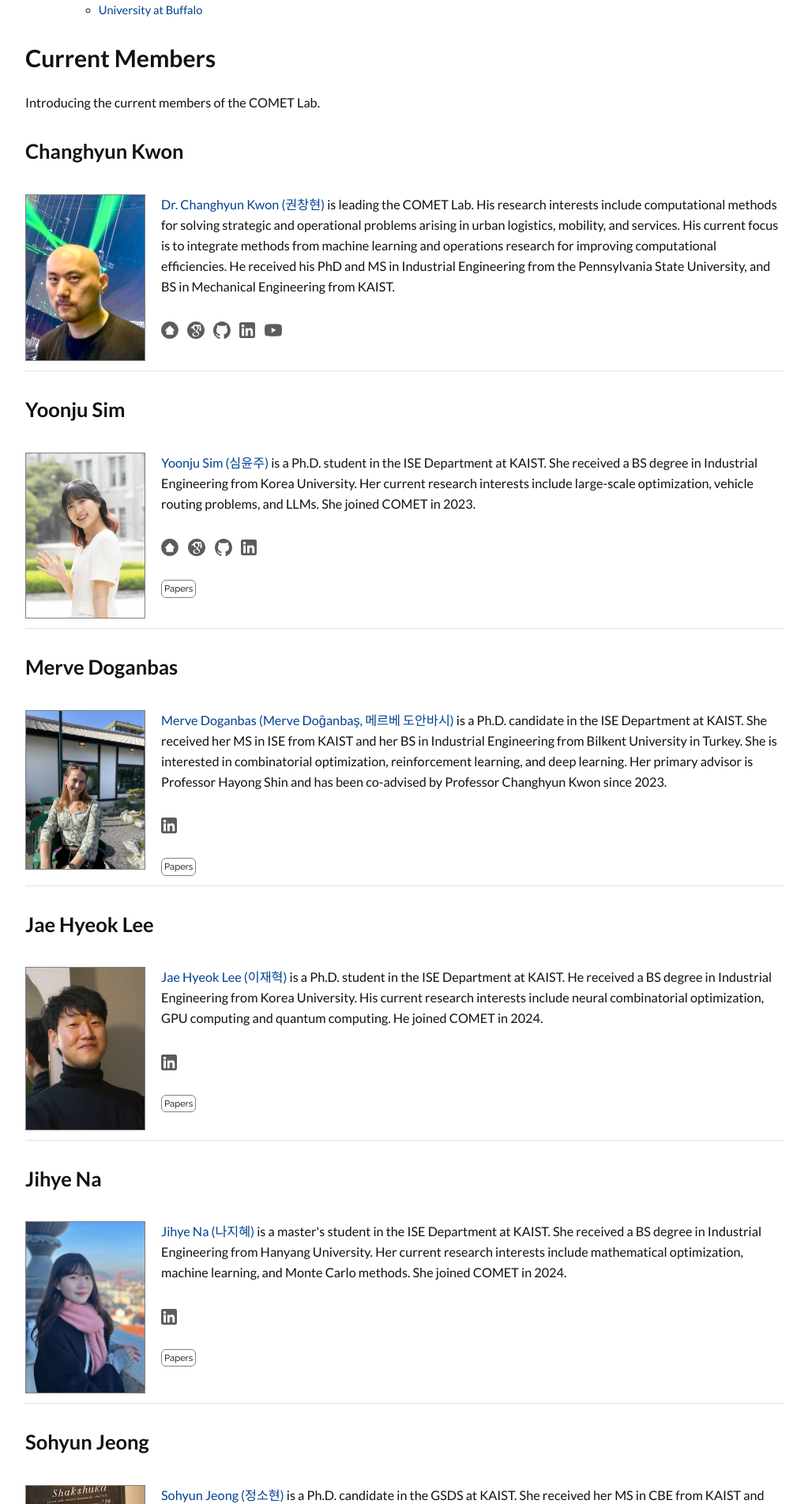
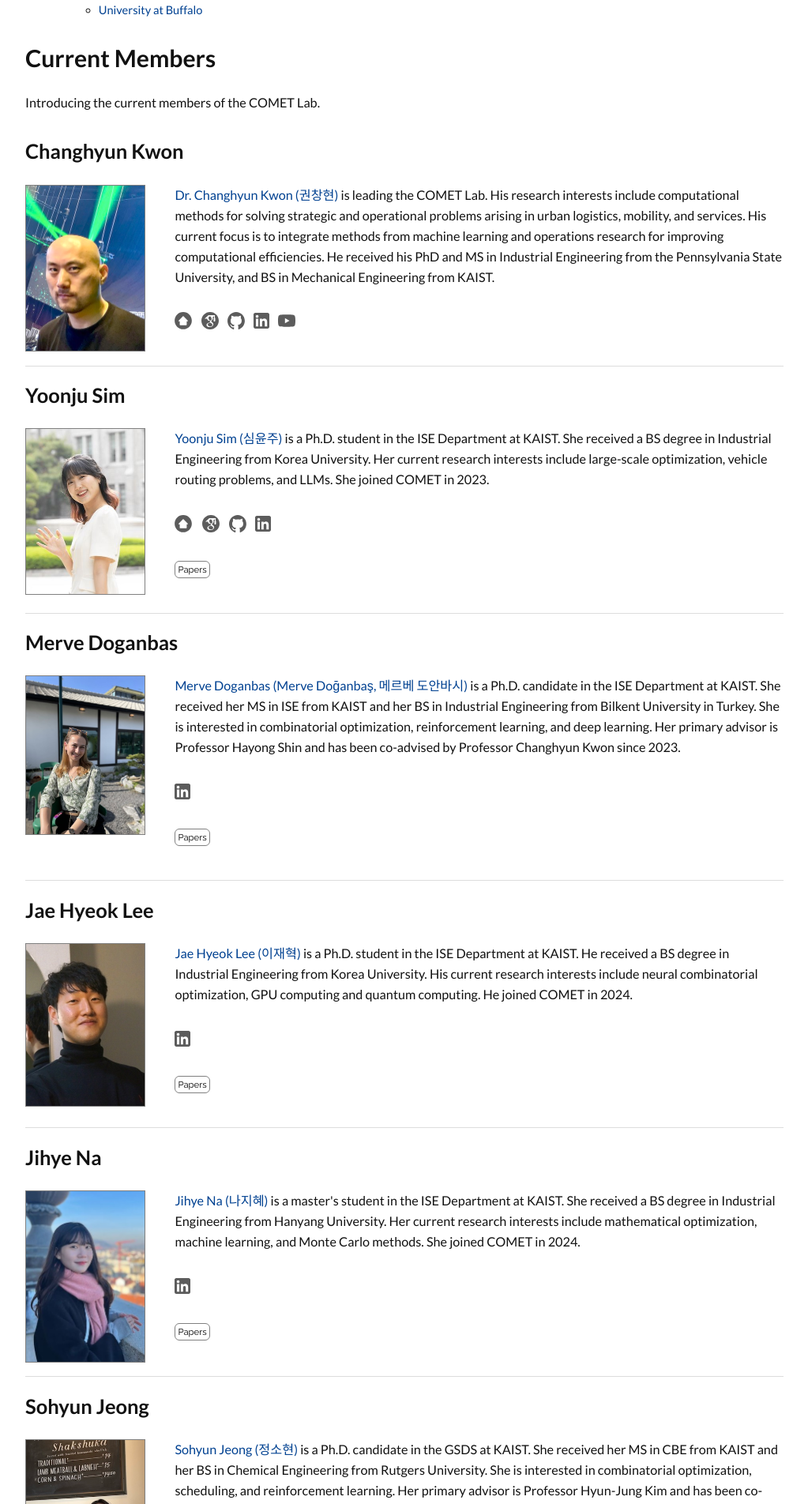
Before and after one commit to kaist-comet/kaist-comet.github.io, a Jekyll site: the page built from people/people.md, in a window 1280 px wide. Shown: the part 650-2554 px from the top of the page at 79% size, without its empty margins (128-1151 px from the left). Built offline with Jekyll 4.4.1, drawn with Linux system fonts in a browser that asks for light colours; some web fonts are replaced; comment, search, counter and statistics services are not loaded.

Commit message:
member card

```diff
--- a/_data/pub_non_comet.yml
+++ b/_data/pub_non_comet.yml
@@ -4,7 +4,7 @@
 - id: doganbas2024tsp
   authors: "Merve Doganbas, Hayong Shin"
   year: 2024
-  title: "Traveling salesman problem with backend information processing"
+  title: "Traveling Salesman Problem with Backend Information Processing"
   journal: "Operations Research Letters"
   volume: "57"
   pages: "107213"
--- a/_includes/member-card.html
+++ b/_includes/member-card.html
@@ -8,15 +8,30 @@ Usage: {% include member-card.html member=member %}
 <h3>{{ m.name }}</h3>
 
 {% if m.role == "Principal Investigator" %}
-| <img src="{{ m.image }}" class="profile" /> <a href="{{ m.linkedin }}" target="_blank">{{ m.title }} {{ m.name }} ({{ m.name_ko }})</a> {{ m.bio }} <br><br> {% if m.website %}<a href="{{ m.website }}" class="profile-icon" title="Personal Page" target="_blank"><img src="/images/homepage.svg" width="22" height="22" alt="Personal Page" /></a>{% endif %} {% if m.google_scholar %}<a href="{{ m.google_scholar }}" class="profile-icon" title="Google Scholar" target="_blank"><img src="/images/google-scholar.svg" width="22" height="22" alt="Google Scholar" /></a>{% endif %} {% if m.github %}<a href="{{ m.github }}" class="profile-icon" title="GitHub" target="_blank"><img src="/images/github-mark.svg" width="22" height="22" alt="GitHub" /></a>{% endif %} {% if m.linkedin %}<a href="{{ m.linkedin }}" class="profile-icon" title="LinkedIn" target="_blank"><img src="/images/linkedin.svg" width="20" height="20" alt="LinkedIn" /></a>{% endif %} {% if m.youtube %}<a href="{{ m.youtube }}" class="profile-icon" title="s.t. interview" target="_blank"><img src="/images/youtube.svg" width="22" height="22" alt="YouTube" /></a>{% endif %}|
+<div class="member-card-row">
+  <div class="member-card-photo">
+    <img src="{{ m.image }}" class="profile" />
+  </div>
+  <div class="member-card-info">
+    <a href="{{ m.linkedin }}" target="_blank">{{ m.title }} {{ m.name }} ({{ m.name_ko }})</a> {{ m.bio }}
+    <br><br>
+    {% if m.website %}<a href="{{ m.website }}" class="profile-icon" title="Personal Page" target="_blank"><img src="/images/homepage.svg" width="22" height="22" alt="Personal Page" /></a>{% endif %} {% if m.google_scholar %}<a href="{{ m.google_scholar }}" class="profile-icon" title="Google Scholar" target="_blank"><img src="/images/google-scholar.svg" width="22" height="22" alt="Google Scholar" /></a>{% endif %} {% if m.github %}<a href="{{ m.github }}" class="profile-icon" title="GitHub" target="_blank"><img src="/images/github-mark.svg" width="22" height="22" alt="GitHub" /></a>{% endif %} {% if m.linkedin %}<a href="{{ m.linkedin }}" class="profile-icon" title="LinkedIn" target="_blank"><img src="/images/linkedin.svg" width="20" height="20" alt="LinkedIn" /></a>{% endif %} {% if m.youtube %}<a href="{{ m.youtube }}" class="profile-icon" title="s.t. interview" target="_blank"><img src="/images/youtube.svg" width="22" height="22" alt="YouTube" /></a>{% endif %}
+  </div>
+</div>
 {% else %}
-<table><tr><td>
-<img src="{{ m.image }}" class="profile" /> <a href="{{ m.linkedin }}" target="_blank">{{ m.name }}{% if m.name_alt %} ({{ m.name_alt }}{% if m.name_ko %}, {{ m.name_ko }}{% endif %}){% elsif m.name_ko %} ({{ m.name_ko }}){% endif %}</a> {{ m.bio }}
+<div class="member-card-row">
+  <div class="member-card-photo">
+    <img src="{{ m.image }}" class="profile" />
+  </div>
+  <div class="member-card-info">
+    <a href="{{ m.linkedin }}" target="_blank">{{ m.name }}{% if m.name_alt %} ({{ m.name_alt }}{% if m.name_ko %}, {{ m.name_ko }}{% endif %}){% elsif m.name_ko %} ({{ m.name_ko }}){% endif %}</a> {{ m.bio }}
     <br><br>
     {% if m.linkedin or m.website or m.google_scholar or m.github %}
     {% if m.website %}<a href="{{ m.website }}" class="profile-icon" title="Personal Page" target="_blank"><img src="/images/homepage.svg" width="22" height="22" alt="Personal Page" /></a>{% endif %} {% if m.google_scholar %}<a href="{{ m.google_scholar }}" class="profile-icon" title="Google Scholar" target="_blank"><img src="/images/google-scholar.svg" width="24" height="22" alt="Google Scholar" /></a>{% endif %} {% if m.github %}<a href="{{ m.github }}" class="profile-icon" title="GitHub" target="_blank"><img src="/images/github-mark.svg" width="22" height="22" alt="GitHub" /></a>{% endif %} {% if m.linkedin %}<a href="{{ m.linkedin }}" class="profile-icon" title="LinkedIn" target="_blank"><img src="/images/linkedin.svg" width="20" height="20" alt="LinkedIn" /></a>{% endif %}
     <br><br>
     {% endif %}
     {% if m.show_publications %}<span class="member-publications" data-author="{{ m.name }}"></span>{% endif %}
-</td></tr></table>
+    <br>
+  </div>
+</div>
 {% endif %}
--- a/css/people.css
+++ b/css/people.css
@@ -1,4 +1,22 @@
 /* People Page Styles */
+
+/* Member card two-column layout */
+.member-card-row {
+    display: flex;
+    flex-direction: row;
+    gap: 1.5rem;
+    align-items: flex-start;
+    padding-bottom: 1.5rem;
+    margin-bottom: 1.5rem;
+    border-bottom: 1px solid #ddd;
+}
+.member-card-photo {
+    flex-shrink: 0;
+}
+.member-card-info {
+    flex: 1;
+    min-width: 0;
+}
 
 /* Compact bullet lists for undergraduate and alumni sections */
 h2 + ul,
@@ -48,6 +66,7 @@ h3 + ul li p {
 .member-publications {
     display: block;
     overflow: hidden;
+    margin-top: 0.5rem;
 }
 .member-publications details.papers-details {
     display: inline;
@@ -123,6 +142,9 @@ h3 + ul li p {
 
 /* Dark mode - system preference */
 @media (prefers-color-scheme: dark) {
+    body:not(.light-theme) .member-card-row {
+        border-bottom-color: #444;
+    }
     body:not(.light-theme) .profile-icon {
         color: #aaa;
     }
@@ -163,6 +185,9 @@ h3 + ul li p {
 }
 
 /* Dark mode - manual toggle */
+body.dark-theme .member-card-row {
+    border-bottom-color: #444;
+}
 body.dark-theme .profile-icon {
     color: #aaa;
 }
```
Lines whose indentation alone changed are shown as unchanged.
